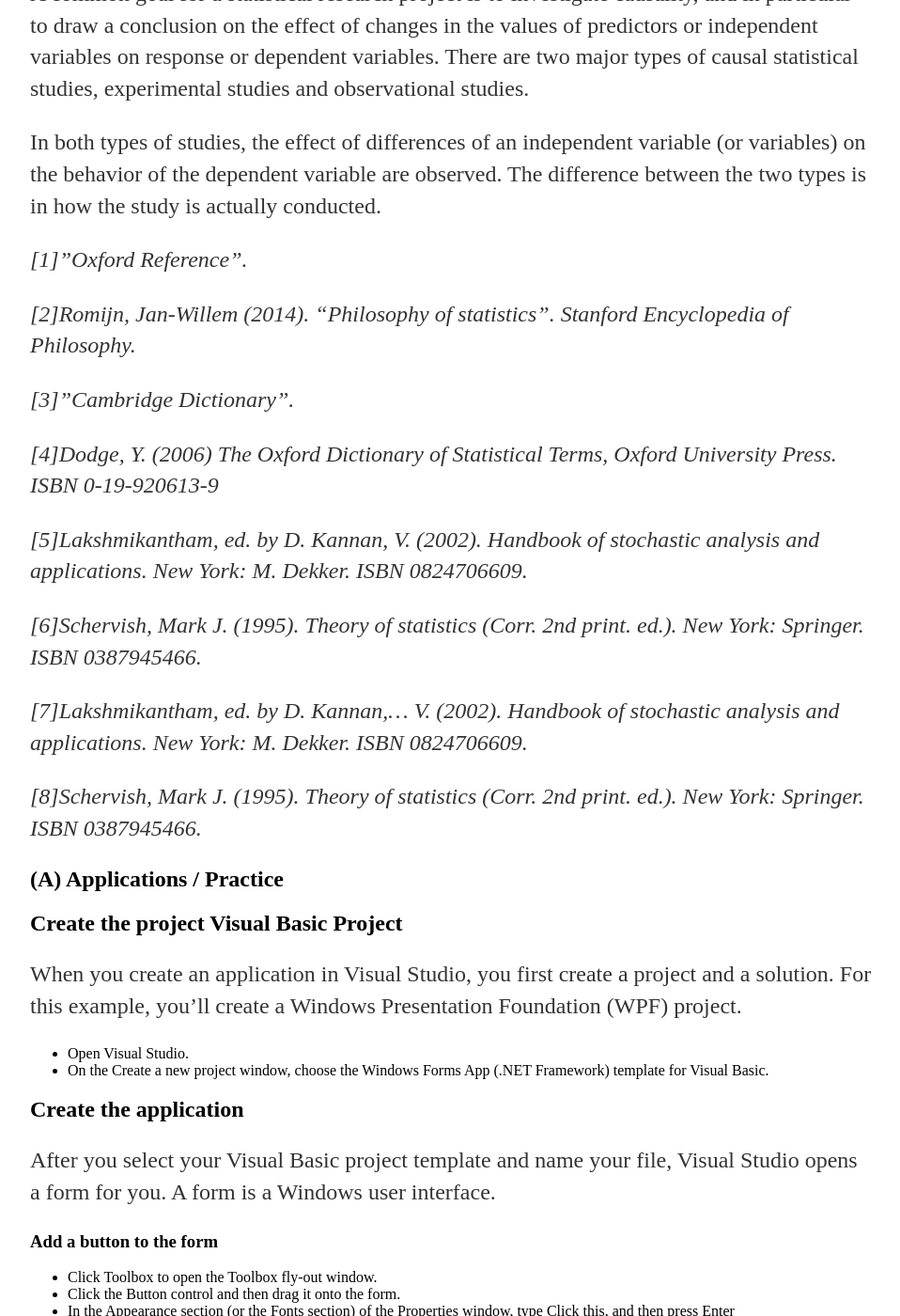
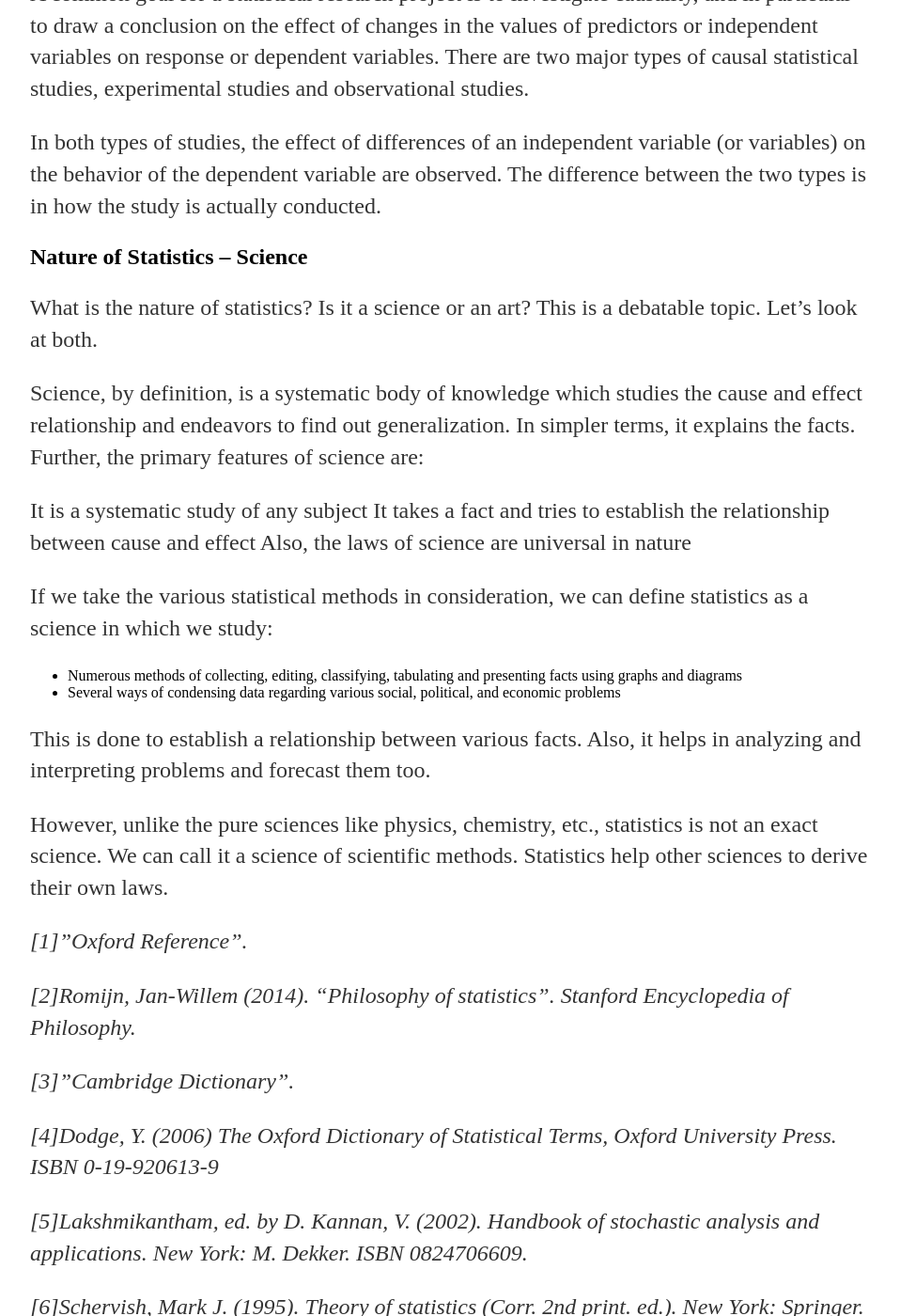
Before and after one commit to user0x1234/user0x1234.github.io, a Jekyll site: the page built from _posts/2021-09-25-HomeWork1.md, in a window 1280 px wide and 1400 px high, scrolled down 2423 px. Shown: the whole window at 94% size, without its empty margins (160-1118 px from the left). Built offline with Jekyll 4.4.1, drawn with Linux system fonts in a browser that asks for light colours; some of the changed text lies outside the part shown.

Commit message:
Update 2021-09-25-HomeWork1.md

```diff
--- a/_posts/2021-09-25-HomeWork1.md
+++ b/_posts/2021-09-25-HomeWork1.md
@@ -37,6 +37,26 @@
 In both types of studies, the effect of differences of an independent variable (or variables) on the behavior of the dependent variable are observed.
 The difference between the two types is in how the study is actually conducted.
 
+## Nature of Statistics – Science
+
+What is the nature of statistics? Is it a science or an art? This is a debatable topic. Let’s look at both.
+
+Science, by definition, is a systematic body of knowledge which studies the cause and effect relationship and endeavors to find out generalization. In simpler terms, it explains the facts. Further, the primary features of science are:
+
+It is a systematic study of any subject
+It takes a fact and tries to establish the relationship between cause and effect
+Also, the laws of science are universal in nature
+
+If we take the various statistical methods in consideration, we can define statistics as a science in which we study:
+
+- Numerous methods of collecting, editing, classifying, tabulating and presenting facts using graphs and diagrams
+- Several ways of condensing data regarding various social, political, and economic problems
+
+This is done to establish a relationship between various facts. Also, it helps in analyzing and interpreting problems and forecast them too.
+
+However, unlike the pure sciences like physics, chemistry, etc., statistics is not an exact science. We can call it a science of scientific methods. Statistics help other sciences to derive their own laws.
+
+
  *[1]"Oxford Reference".*
 
  *[2]Romijn, Jan-Willem (2014). "Philosophy of statistics". Stanford Encyclopedia of Philosophy.*
```
Also changed, not shown: other parts of _posts/2021-09-25-HomeWork1.md (+1 -0 lines).
